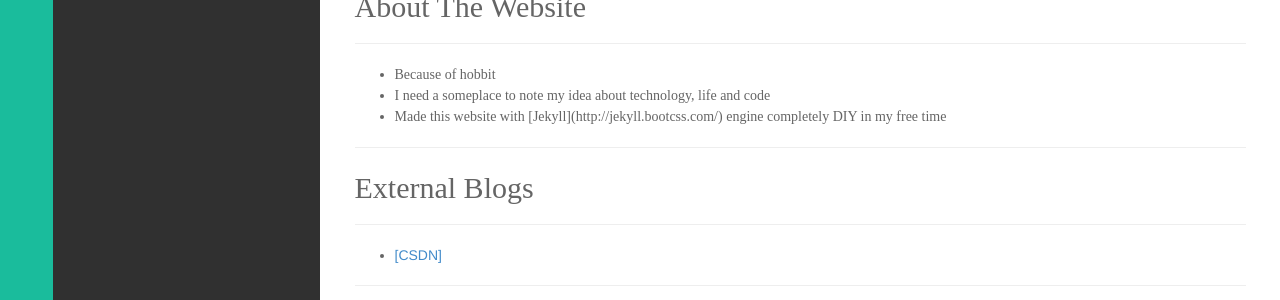
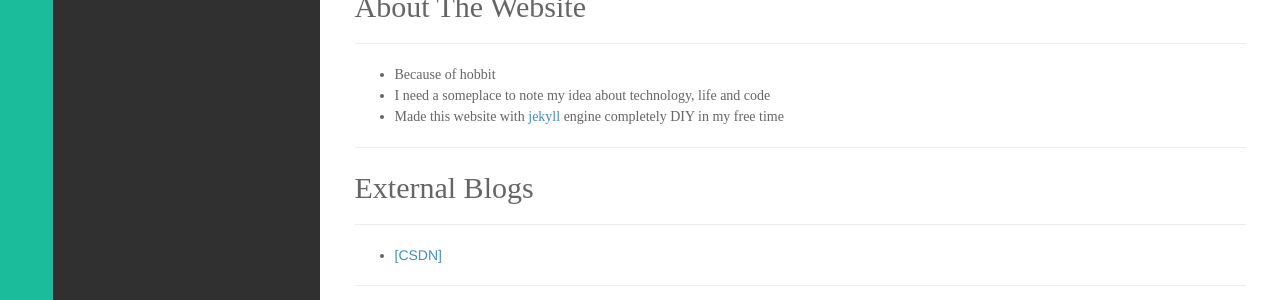
Before and after one commit to ycwang522/linanya_ycwang522.github.io, a Jekyll site: the page built from pages/about.html, in a window 1280 px wide. Shown: the part 466-766 px from the top of the page. Built offline with Jekyll 4.4.1, drawn with Linux system fonts in a browser that asks for light colours; Markdown is read by kramdown in place of the engine named in the settings; comment, search, counter and statistics services are not loaded.

Commit message:
Update about.html

```diff
--- a/pages/about.html
+++ b/pages/about.html
@@ -41,7 +41,7 @@ titlename: About
 <ul>
 <li> <font face="Times New Roman">Because of hobbit </font></li>
 <li> <font face="Times New Roman">I need a someplace to note my idea about technology, life and code </font></li>
-<li> <font face="Times New Roman">Made this website with [Jekyll](http://jekyll.bootcss.com/) engine completely DIY in my free time </font></li>
+<li> <font face="Times New Roman">Made this website with <a href="http://jekyll.bootcss.com">jekyll</a> engine completely DIY in my free time </font></li>
 </ul>
 
 <hr />
```
